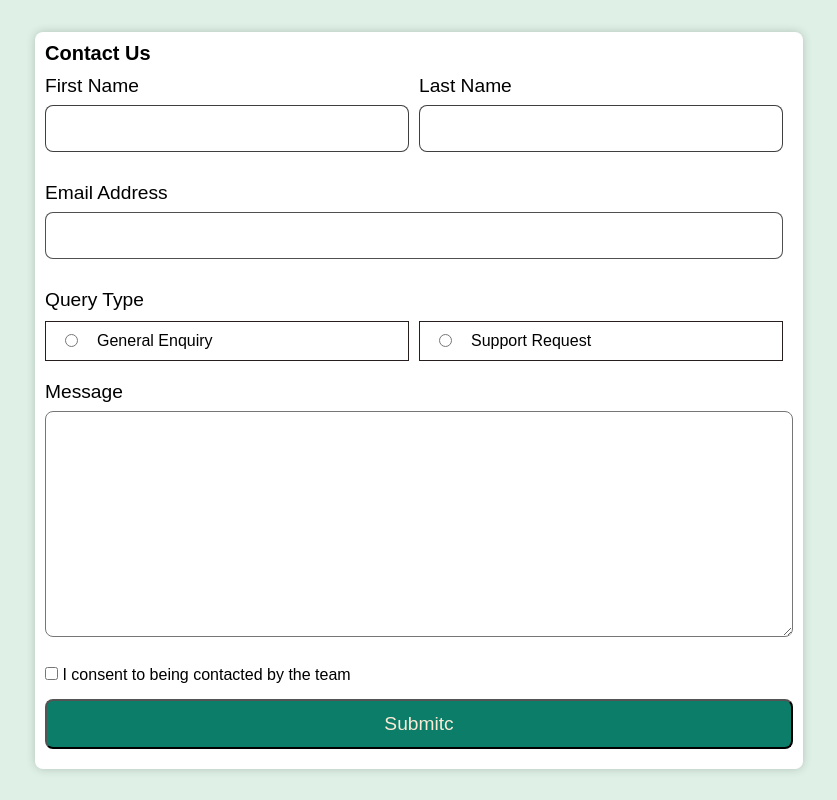
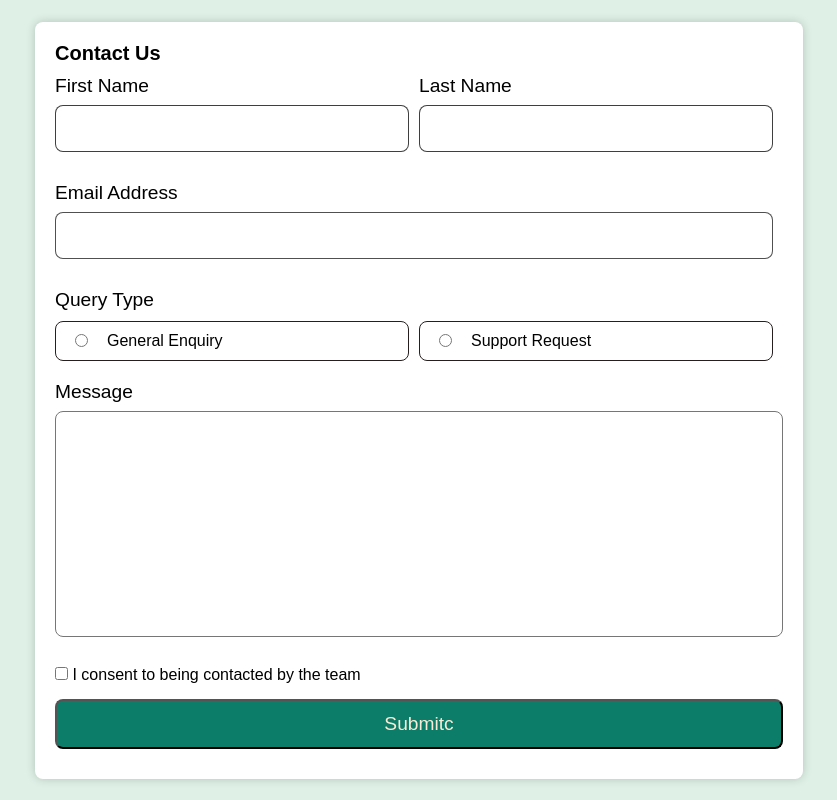
Before and after one commit to Pe-te-r/contact-form, a plain HTML site: page index.html in a window 1280 px wide. Shown: the whole page, without its empty margins (221-1058 px from the left). Drawn offline with Linux system fonts and the light colour scheme.

Commit message:
final detailed

```diff
--- a/index.html
+++ b/index.html
@@ -76,10 +76,10 @@
       <div class="checkButton">
         <!-- I consent to being contacted by the team -->
         <!-- To submit this form, please consent to being contacted -->
-        <div>
-          <input type="checkbox" name="" id="">
+        <label for="consent">
+          <input type="checkbox" name="consent" id="">
           <span>I consent to being contacted by the team</span>
-        </div>
+        </label>
         <!-- To submit this form, please consent to being contacted -->
         <span class="error">This field is required</span>
       </div>
--- a/style.css
+++ b/style.css
@@ -14,16 +14,12 @@ body{
 }
 main{
     width: 60%;
-    /* height: 400px; */
-    /* border-radius: 50%; */
     background-color: white;
-    /* border: 3px solid black; */
     box-shadow: 0 0 10px rgba(0, 0, 0, 0.2);
     display: flex;
     justify-content: center;
-    /* align-items: center; */
     flex-direction: column;
-    padding: 10px;
+    padding: 20px;
     border-radius: 8px;
 }
 main h3{
@@ -33,64 +29,42 @@ main h3{
 
 .box{
     width: 100%;
-    /* height: 400px; */
-    /* border-radius: 50%; */
-    /* background-color: white; */
-    /* box-shadow: 0 0 10px rgba(0, 0, 0, 0.2); */
     display: flex;
     justify-content: center;
-    /* align-items: center; */
     flex-direction: column;
-    /* padding: 10px; */
-    /* border: 2px dotted red; */
 }
 
 .box .names{
     display: flex;
     width: 100%;
-    /* justify-content: space-between; */
-    /* border: 3px solid red; */
-    /* padding: 10px; */
-    /* height: 4rem; */
 }
 
 .box .names label{
     width: 100%;
     display: flex;
     justify-content: space-between;
-    /* margin: 8px; */
-    /* padding: 10px; */
-    /* border: 5px solid black; */
     position: relative;
     border-radius: 5px;
     margin: 10px 10px 20px 0px;  ;
 }
 .box .names label input{
     width: 100%;
-    /* position: absolute; */
     margin-top: 30px;
     outline: none;
     border: 1px solid rgba(0, 0, 0, 0.753);
     border-radius:8px;
-    /* margin-right: 10px; */
-
     padding: 12px;
     font-size: 1.1rem;
-    /* border: 1px solid black; */
 
 }
 .box .names label  span{
     position:absolute;
-    /* margin-bottom: 10px; */
     left: 0;
     top: 0;
     font-size: 1.2rem;
-    /* border: 3px solid black; */
 }
 
 .box .email{
-    /* border: 3px solid black; */
-    /* padding: 10px 0px; */
     position: relative;
     margin: 10px 10px 20px 0px;  ;
 }
@@ -112,8 +86,6 @@ main h3{
 }
 
 .box .query{
-    /* border: 3px solid black; */
-    /* padding: 10px 0px; */
     display: flex;
     flex-direction: column;
     margin: 10px 0px;
@@ -122,7 +94,6 @@ main h3{
 .box .query .queryTitle{
     font-size: 1.2rem;
     margin-bottom: 10px;
-    /* border: 3px solid red; */
 }
 
 .box .query div{
@@ -139,8 +110,8 @@ main h3{
     display: flex;
     align-items: center;
     padding: 10px 0px;
-    /* flex-direction: column; */
-    /* justify-content: center; */
+    border-radius: 8px;
+    cursor: pointer;
 
 }
 .box .query label input{
@@ -151,8 +122,6 @@ main h3{
     /* border: 3px solid red; */
     position: relative;
     margin: 10px 0px;
-
-    /* border: 3px solid black; */
 }
 .box .message textarea{
     width: 100%;
@@ -160,19 +129,16 @@ main h3{
     border-radius: 8px;
     padding: 12px;
     font-size: 1.1rem;
+    resize: none;
 }
 .box .message span{
     position: absolute;
     left: 0;
     top: 0;
-    /* color:red; */
-    /* border: 3px solid ; */
     font-size: 1.2rem;
 }
 
 .box .submit{
-    /* border: 3px solid red; */
-    /* padding: 8px; */
     display: flex;
     justify-content: center;
 }
@@ -201,6 +167,7 @@ main h3{
     display: flex;
     flex-direction: column;
 }
+
 .checkButton .error{
     margin: 4px 0px;
 }
```
